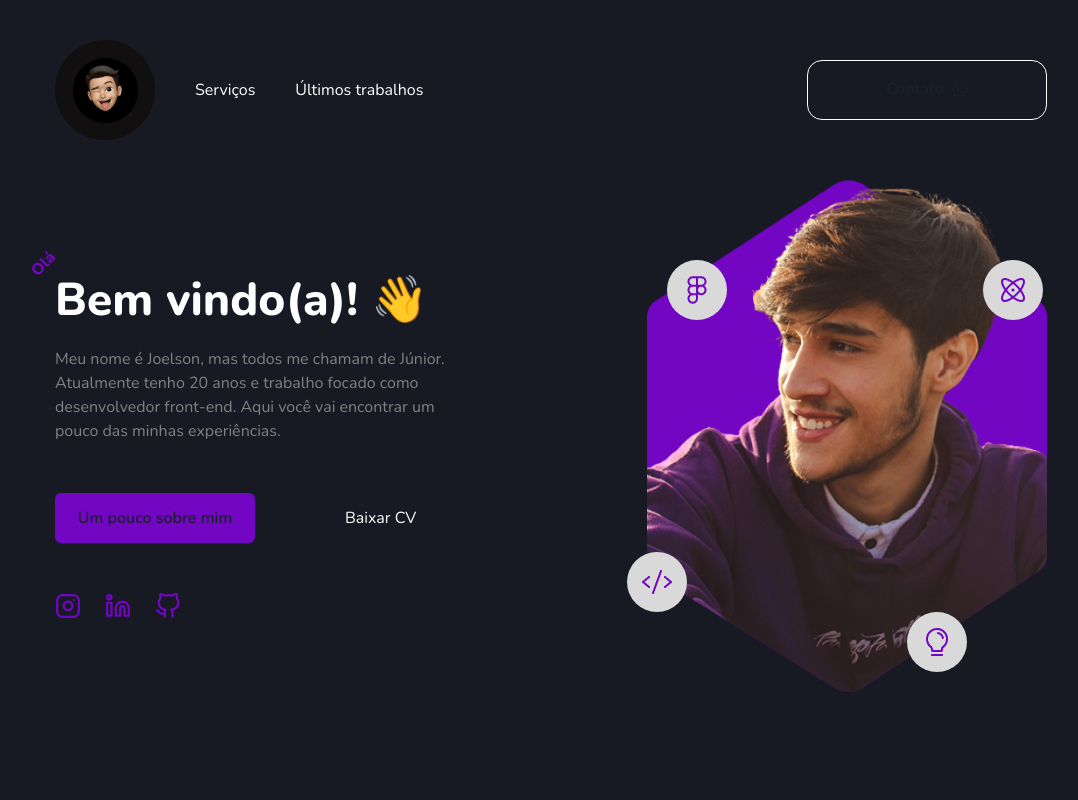
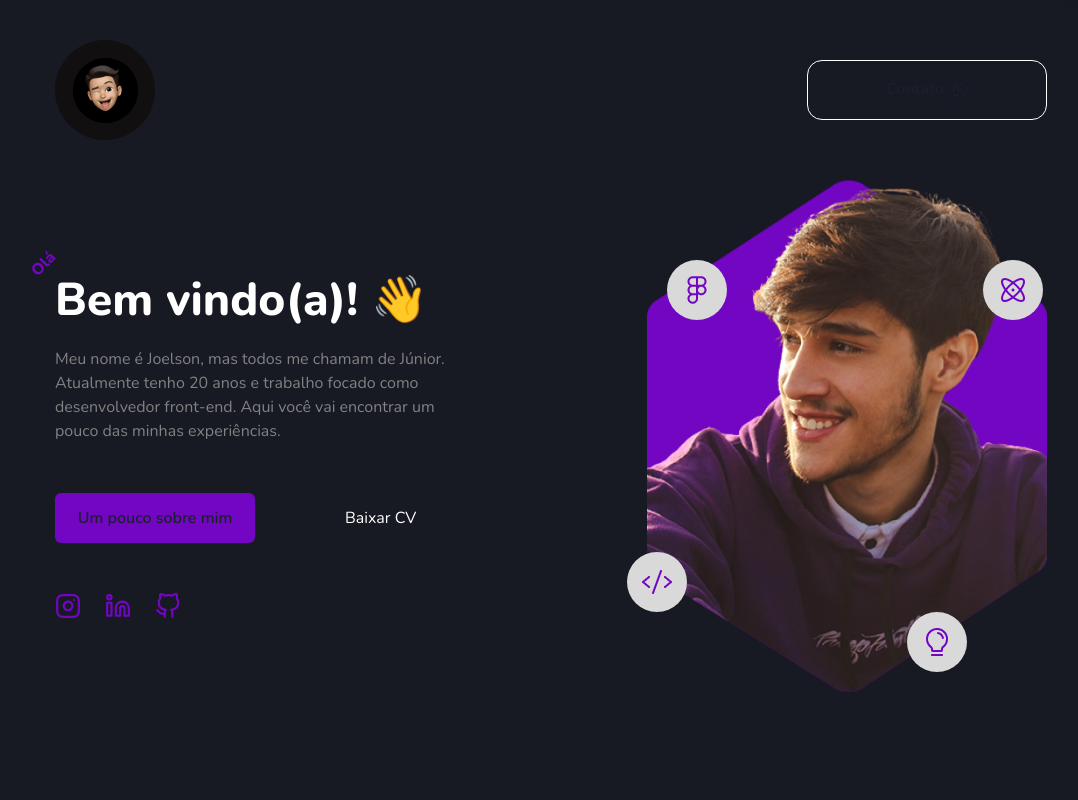
Before and after one commit to jlsnjnr/new-portfolio, a React (Vite) app: page / in a window 1280 px wide. Shown: the top 800 px of the page, without its empty margins (89-1167 px from the left). Built offline with nearby package versions, Linux system fonts and the light colour scheme.

Commit message:
feat: remove links

```diff
--- a/src/components/Header.tsx
+++ b/src/components/Header.tsx
@@ -24,9 +24,6 @@ export const Header = () => {
           >
             <Image src={User} alt='User' />
           </Flex>
-
-          <Link display={["none", "block"]}>Serviços</Link>
-          <Link display={["none", "block"]}>Últimos trabalhos</Link>
         </Flex>
 
         <Flex alignItems='center' gap='20px'>
```
